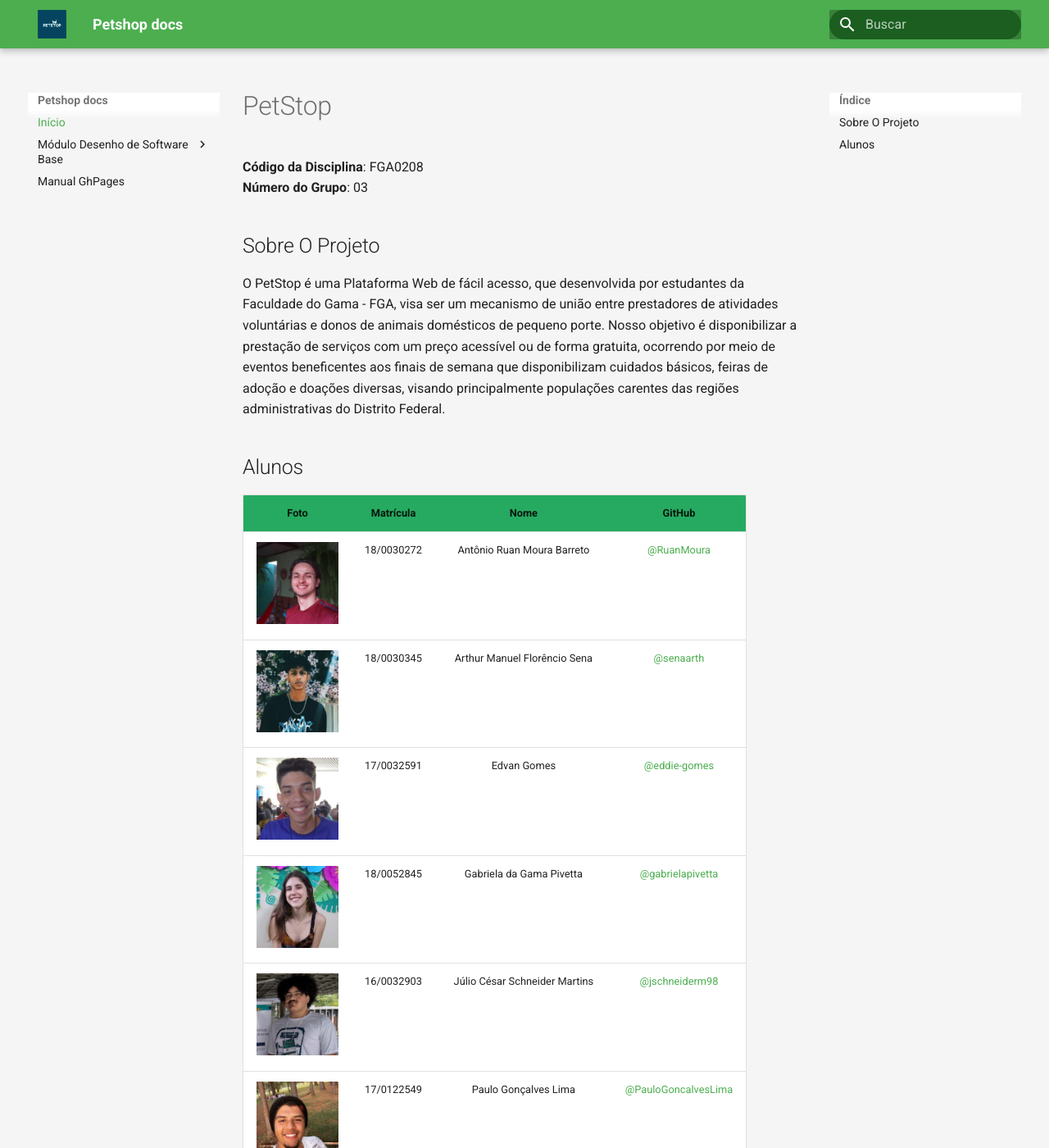
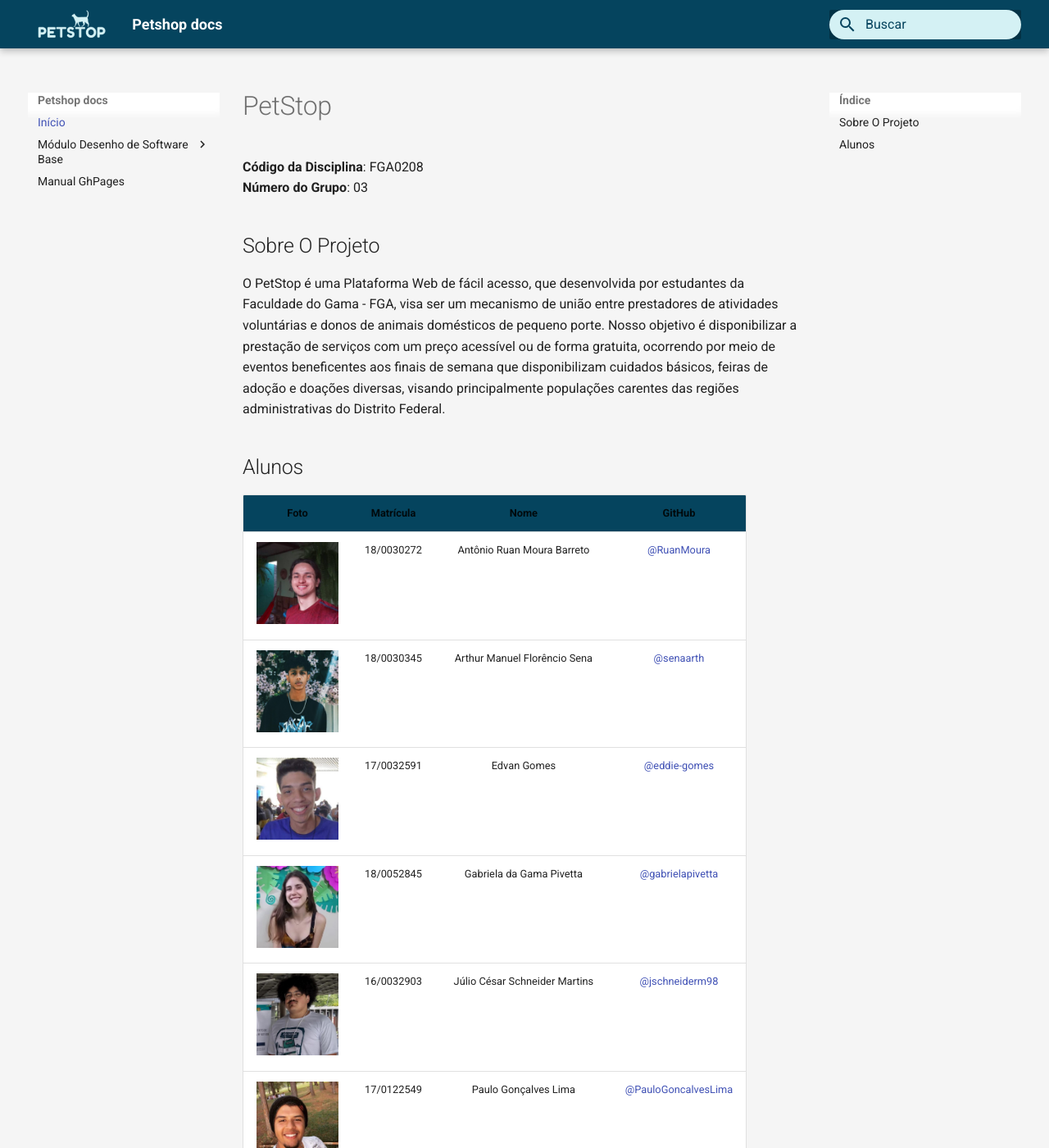
Before and after one commit to UnBArqDsw2021-1/2021.1_G3_PetStop_docs, an MkDocs documentation site: the page built from docs/index.md, in a window 1280 px wide and 1400 px high. Shown: the whole window at 82% size. Built offline with MkDocs 1.6.1 and Material for MkDocs 9.7.7, drawn with Linux system fonts in a browser that asks for light colours.

Commit message:
add glossaio, change colors

```diff
--- a/docs/stylesheets/extra.css
+++ b/docs/stylesheets/extra.css
@@ -1,5 +1,9 @@
-[data-md-color-primary="deep-purple"] .md-header {
-    background-color: white !important;
+* {
+    --search-color: #05445E
+}
+
+[data-md-color-primary="indigo"] .md-header {
+    background-color: #05445E !important;
 }
 
 .md-logo img {
@@ -17,16 +21,34 @@
 }
 
 .md-typeset table:not([class]) th {
-    background-color: rgb(38, 170, 97);
+    background-color: #05445E;
 }
 
 .md-search__input{
-    background-color: rgb(27, 94, 32);
+    background-color: rgb(212, 241, 244);
     border: 1px;
     border-radius: 1rem;
     border-color: black;
+    color: var(--search-color) !important;
 }
 
 .md-search__input:hover {
-    background-color: rgba(27, 94, 32, 0.5);
+    background-color: rgb(212, 241, 244, 0.5);
 }
+
+.md-icon.md-search__icon {
+    color: var(--search-color);
+}
+
+::placeholder {
+    color: var(--search-color) !important;
+    opacity: 1 !important; /* Firefox */
+}
+
+:-ms-input-placeholder { /* Internet Explorer 10-11 */
+    color: var(--search-color) !important;
+}
+
+::-ms-input-placeholder { /* Microsoft Edge */
+    color: var(--search-color) !important;
+}
--- a/mkdocs.yml
+++ b/mkdocs.yml
@@ -8,8 +8,8 @@
   features:
     - navigation.instant
   palette:
-    primary: green
-    accent: green
+    primary: indigo
+    accent: indigo
 
 extra_css:
   - stylesheets/extra.css
@@ -40,4 +40,5 @@
         - <i>Prototype</i>: designSprint/prototype.md
     - Processos, metodologias e abordagens:
       - BPMN: artefatos/bpmn.md
+      - Glossário: artefatos/glossario.md
   - Manual GhPages: manual.md
```
Also changed, not shown: README.md (+1 -1 lines), docs/artefatos/glossario.md (added, +49 -0 lines), docs/assets/logo.png.
